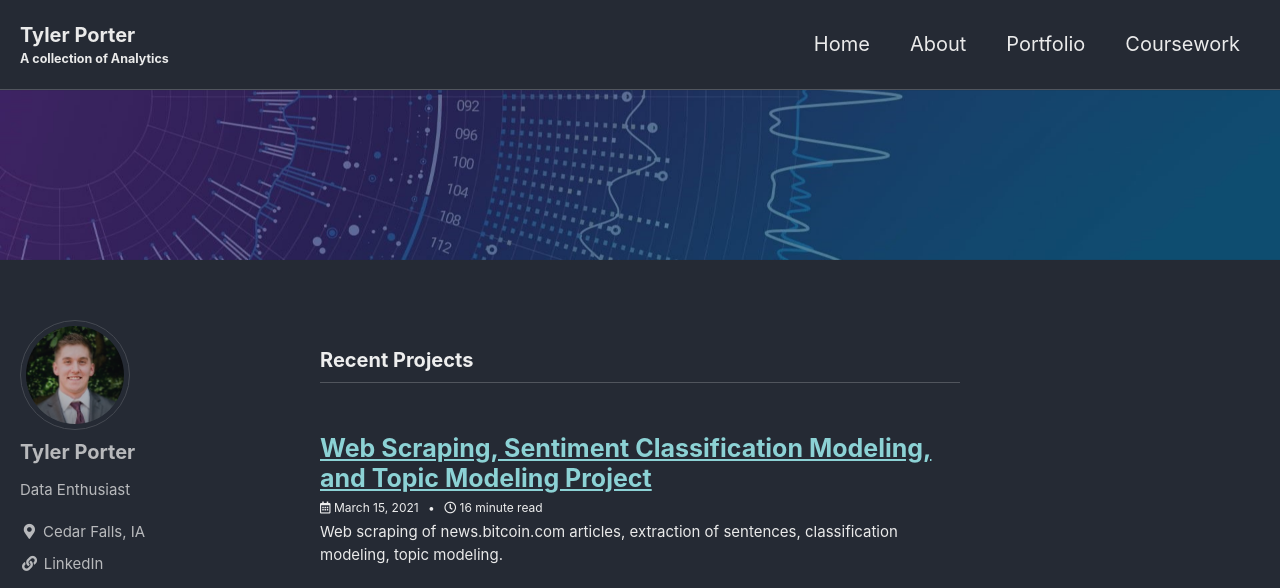
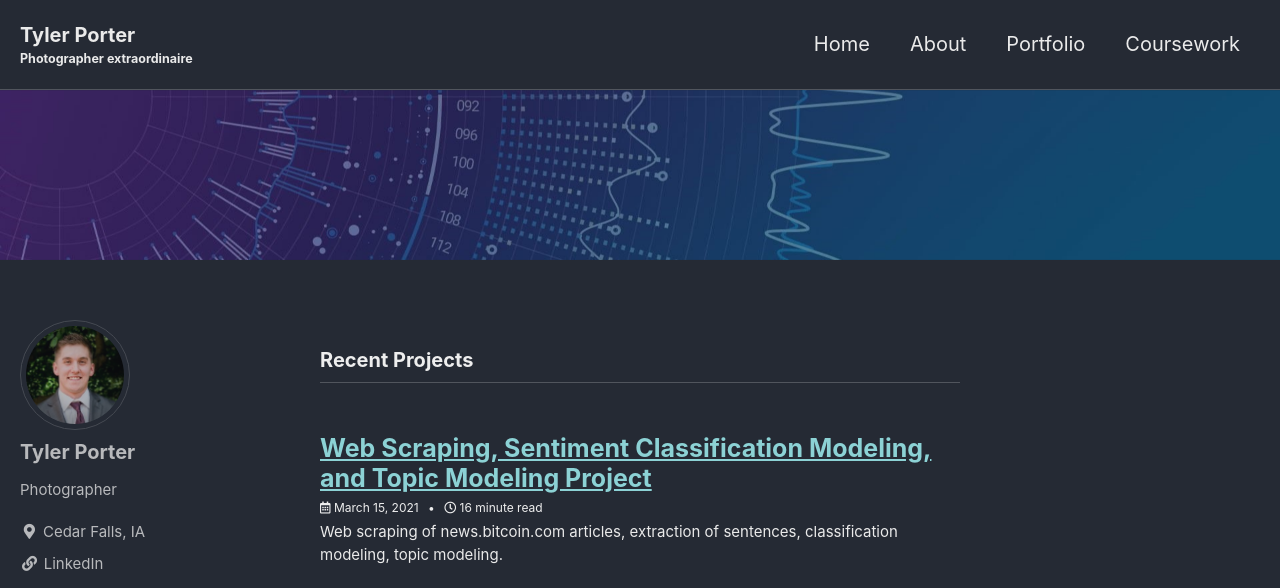
Before and after one commit to tyljporter/typo.github.io, a Jekyll site: the page built from index.html, in a window 1280 px wide and 1089 px high. Shown: the top 588 px of the window. Built offline with Jekyll 4.4.1, drawn with Linux system fonts in a browser that asks for light colours; cached includes are drawn as plain includes; the list of posts is cut into pages by our own code.

Commit message:
Update to new site

```diff
--- a/_config.yml
+++ b/_config.yml
@@ -18,7 +18,7 @@ minimal_mistakes_skin    : "dark" # "air", "aqua", "contrast", "dark", "dirt", "
 locale                   : "en-US"
 title                    : "Tyler Porter"
 title_separator          : "-"
-subtitle                 : "A collection of Analytics"
+subtitle                 : "Photographer extraordinaire"
 name                     : "Tyler Porter"
 description              : "Portfolio"
 url                      : # the base hostname & protocol for your site e.g. "https://mmistakes.github.io"
@@ -95,9 +95,9 @@ analytics:
 author:
   name             : "Tyler Porter"
   avatar           : "/images/0.jfif"
-  bio              : "Data Enthusiast"
+  bio              : "Photographer"
   location         : "Cedar Falls, IA"
-  email            : "tjporter@gmail.com"
+  email            : "tyljporter@gmail.com"
   links:
     - label: "Email"
       icon: "fas fa-fw fa-envelope-square"
```
